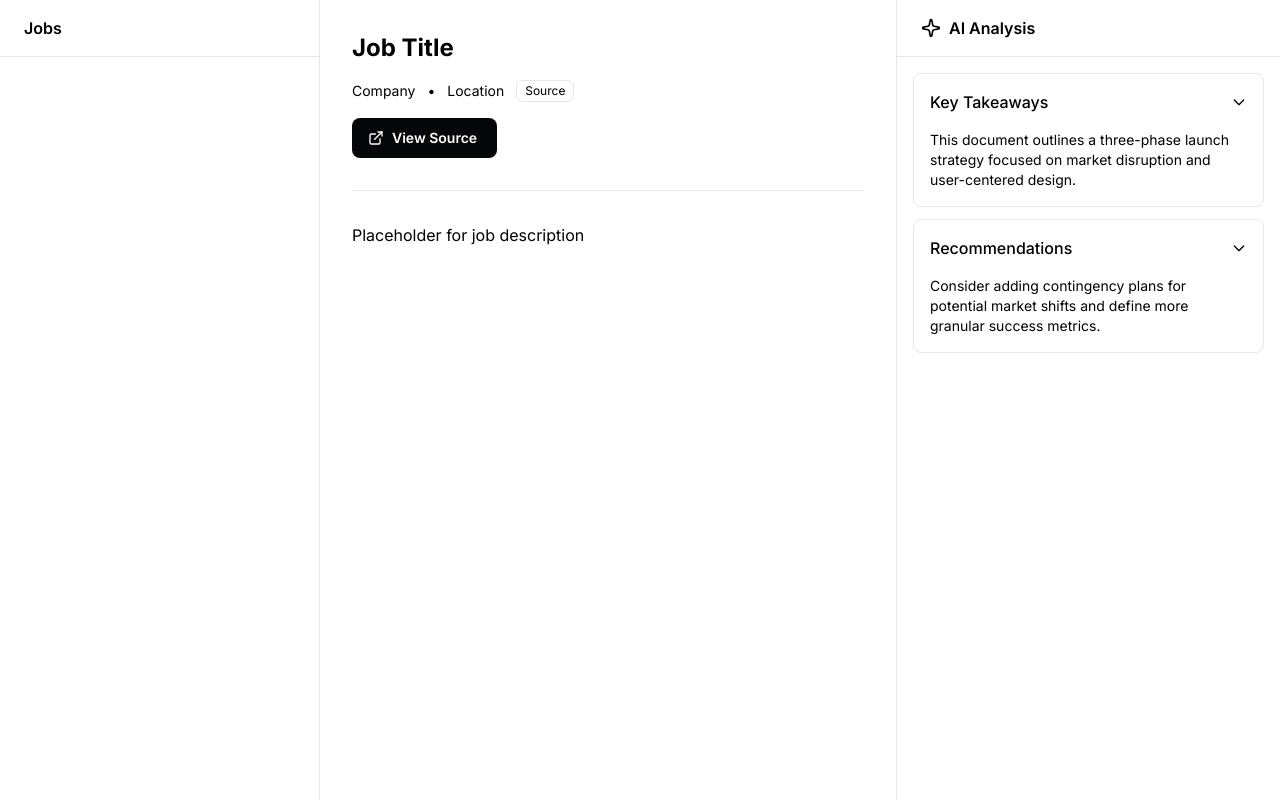
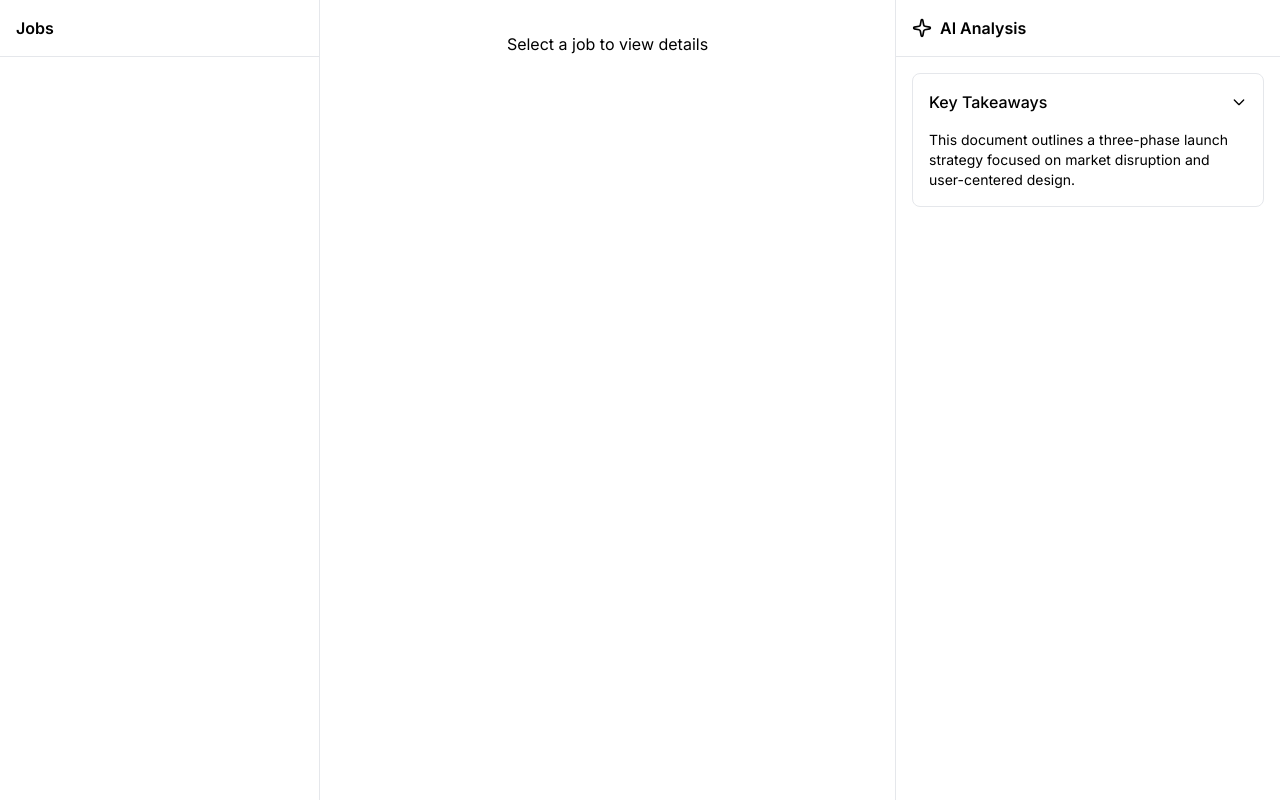
Before and after one commit to michaelkri/compass, a FastAPI app: page / in a window 1280 px wide. Run offline with FastAPI, Linux system fonts and the light colour scheme; data that the repository does not hold is empty; some libraries are stand-ins or nearby versions.

Commit message:
Improved design

```diff
--- a/app/templates/index.html
+++ b/app/templates/index.html
@@ -7,7 +7,9 @@
   <title>Vantage</title>
   <link rel="preconnect" href="https://fonts.googleapis.com">
   <link rel="preconnect" href="https://fonts.gstatic.com" crossorigin>
-  <link href="https://fonts.googleapis.com/css2?family=Inter:ital,opsz,wght@0,14..32,100..900;1,14..32,100..900&display=swap" rel="stylesheet">
+  <link
+    href="https://fonts.googleapis.com/css2?family=Inter:ital,opsz,wght@0,14..32,100..900;1,14..32,100..900&display=swap"
+    rel="stylesheet">
   <script src="https://cdn.tailwindcss.com"></script>
   <style>
     body {
@@ -62,45 +64,25 @@
   </style>
 </head>
 
-<body class="dark bg-background text-foreground">
-  <div class="flex h-screen flex-col">
-    <!-- <header class="border-border flex h-14 flex-shrink-0 items-center justify-between border-b bg-gradient-to-r from-slate-900 to-slate-800 px-6">
-        <div class="flex items-center gap-2">
-          <div class="rounded-lg bg-blue-500/10 p-1.5">
-            <svg xmlns="http://www.w3.org/2000/svg" width="24" height="24" viewBox="0 0 24 24" fill="none" stroke="currentColor" stroke-width="2" stroke-linecap="round" stroke-linejoin="round" class="lucide lucide-briefcase-icon lucide-briefcase h-5 w-5 text-blue-400">
-              <path d="M16 20V4a2 2 0 0 0-2-2h-4a2 2 0 0 0-2 2v16" />
-              <rect width="20" height="14" x="2" y="6" rx="2" />
-            </svg>
+
+
+
+<body>
+  <div class="flex h-screen">
+
+    <!-- Column 1 -->
+    <aside class="w-80 bg-white border-r border-gray-200 flex flex-col">
+      <div class="p-4 font-bold border-b border-gray-200">
+        <div class="text-foreground font-semibold">Jobs</div>
       </div>
-          <span class="text-white">Vantage</span>
-        </div>
-        <button class="rounded-md p-2 text-white hover:bg-white/10">
-          <svg xmlns="http://www.w3.org/2000/svg" viewBox="0 0 24 24" fill="none" stroke="currentColor" stroke-width="2" stroke-linecap="round" stroke-linejoin="round" class="lucide lucide-settings-icon lucide-settings h-5 w-5">
-            <path d="M9.671 4.136a2.34 2.34 0 0 1 4.659 0 2.34 2.34 0 0 0 3.319 1.915 2.34 2.34 0 0 1 2.33 4.033 2.34 2.34 0 0 0 0 3.831 2.34 2.34 0 0 1-2.33 4.033 2.34 2.34 0 0 0-3.319 1.915 2.34 2.34 0 0 1-4.659 0 2.34 2.34 0 0 0-3.32-1.915 2.34 2.34 0 0 1-2.33-4.033 2.34 2.34 0 0 0 0-3.831A2.34 2.34 0 0 1 6.35 6.051a2.34 2.34 0 0 0 3.319-1.915" />
-            <circle cx="12" cy="12" r="3" />
-          </svg>
-        </button>
-      </header> -->
-
-    <div class="flex flex-1">
-      <aside class="hidden md:block w-80 border-r border-border bg-card flex flex-col">
-        <div class="border-border flex flex-shrink-0 items-center justify-between border-b px-6 py-4">
-          <div class="text-foreground font-semibold">Jobs</div>
-          <!-- <button class="hover:bg-accent rounded-md p-2">
-              <svg xmlns="http://www.w3.org/2000/svg" viewBox="0 0 24 24" fill="none" stroke="currentColor" stroke-width="2" stroke-linecap="round" stroke-linejoin="round" class="lucide lucide-plus-icon lucide-plus h-4 w-4">
-                <path d="M5 12h14" />
-                <path d="M12 5v14" />
-              </svg>
-            </button> -->
-        </div>
-
-        <div class="flex-1 overflow-y-auto p-3">
+      <div class="overflow-y-auto p-3">
         {% for job in jobs %}
         <button
-            class="job-entry-button w-full text-left p-4 rounded-lg transition-colors hover:bg-accent border-b border-border" data-job-id="{{ job.id }}">
+          class="job-entry-button w-full text-left p-4 rounded-lg transition-colors hover:bg-accent border-b border-border"
+          data-job-id="{{ job.id }}">
           <div class="mb-3">
             <h3 class="font-bold text-foreground text-base leading-tight">
-                ({{ job.id }}) {{ job.title }}
+              {{ job.title }}
             </h3>
             <p class="text-sm text-muted-foreground">
               {{ job.company }}
@@ -117,9 +99,14 @@
       </div>
     </aside>
 
-      <main class="flex h-full flex-1 flex-col">
-        <div class="flex-1 overflow-y-auto p-8">
-          <div class="mx-auto max-w-3xl">
+    <!-- Column 2 -->
+    <main class="bg-white border-r border-gray-200 flex flex-col flex-1">
+      <div class="overflow-y-auto p-8">
+        <div id="job-details-placeholder" class="flex h-full flex-col items-center justify-center space-y-4">
+          <p class="text-muted-foreground">Select a job to view details</p>
+        </div>
+
+        <div id="job-details" class="hidden mx-auto max-w-3xl">
           <div class="border-border mb-8 border-b pb-6">
             <div class="mb-4 flex items-start justify-between gap-4">
               <h1 class="job-title text-foreground flex-1 text-2xl font-bold">Job Title</h1>
@@ -130,8 +117,15 @@
               <div class="job-location flex items-center gap-1.5"><span>Location</span></div>
               <span class="job-source border-border rounded-md border px-2 py-0.5 text-xs">Source</span>
             </div>
-              <a target="_blank" rel="noopener noreferrer" href="#" class="job-url-button text-white bg-[#050708] hover:bg-[#050708]/90 focus:ring-4 focus:outline-none focus:ring-[#050708]/50 font-medium rounded-lg text-sm px-5 py-2.5 text-center inline-flex items-center dark:focus:ring-[#050708]/50 dark:hover:bg-[#050708]/30 me-2 mb-2">
-                <svg xmlns="http://www.w3.org/2000/svg" viewBox="0 0 24 24" fill="none" stroke="currentColor" stroke-width="2" stroke-linecap="round" stroke-linejoin="round" class="w-4 h-4 me-2 -ms-1 lucide lucide-external-link-icon lucide-external-link"><path d="M15 3h6v6"/><path d="M10 14 21 3"/><path d="M18 13v6a2 2 0 0 1-2 2H5a2 2 0 0 1-2-2V8a2 2 0 0 1 2-2h6"/></svg>
+            <a target="_blank" rel="noopener noreferrer" href="#"
+              class="job-url-button text-white bg-[#050708] hover:bg-[#050708]/90 focus:ring-4 focus:outline-none focus:ring-[#050708]/50 font-medium rounded-lg text-sm px-5 py-2.5 text-center inline-flex items-center dark:focus:ring-[#050708]/50 dark:hover:bg-[#050708]/30 me-2 mb-2">
+              <svg xmlns="http://www.w3.org/2000/svg" viewBox="0 0 24 24" fill="none" stroke="currentColor"
+                stroke-width="2" stroke-linecap="round" stroke-linejoin="round"
+                class="w-4 h-4 me-2 -ms-1 lucide lucide-external-link-icon lucide-external-link">
+                <path d="M15 3h6v6" />
+                <path d="M10 14 21 3" />
+                <path d="M18 13v6a2 2 0 0 1-2 2H5a2 2 0 0 1-2-2V8a2 2 0 0 1 2-2h6" />
+              </svg>
               <span class="font-semibold">View Source</span>
             </a>
           </div>
@@ -142,8 +136,9 @@
       </div>
     </main>
 
-      <aside class="border-border bg-card flex hidden h-full w-96 flex-col border-l lg:block">
-        <div class="border-border flex flex-shrink-0 items-center gap-2 border-b px-6 py-4">
+    <!-- Column 3 -->
+    <aside class="w-96 bg-white flex flex-col">
+      <div class="p-4 font-bold border-b border-gray-200 flex flex-shrink-0 items-center gap-2">
         <svg xmlns="http://www.w3.org/2000/svg" viewBox="0 0 24 24" fill="none" stroke="currentColor" stroke-width="2"
           stroke-linecap="round" stroke-linejoin="round"
           class="lucide lucide-sparkle-icon lucide-sparkle text-primary h-5 w-5">
@@ -152,7 +147,7 @@
         </svg>
         <div class="text-foreground font-semibold">AI Analysis</div>
       </div>
-        <div class="flex-1 space-y-3 overflow-y-auto p-4">
+      <div class="overflow-y-auto p-4 space-y-3">
         <div class="border-border bg-background/50 rounded-lg border">
           <h3 class="flex cursor-pointer items-center justify-between p-4 font-medium">
             <span>Key Takeaways</span><svg xmlns="http://www.w3.org/2000/svg" class="h-4 w-4" fill="none"
@@ -163,19 +158,8 @@
           <div class="text-muted-foreground px-4 pb-4 text-sm">This document outlines a three-phase launch strategy
             focused on market disruption and user-centered design.</div>
         </div>
-          <div class="border-border bg-background/50 rounded-lg border">
-            <h3 class="flex cursor-pointer items-center justify-between p-4 font-medium">
-              <span>Recommendations</span><svg xmlns="http://www.w3.org/2000/svg" class="h-4 w-4" fill="none"
-                viewBox="0 0 24 24" stroke="currentColor" stroke-width="2">
-                <path stroke-linecap="round" stroke-linejoin="round" d="m19 9-7 7-7-7"></path>
-              </svg>
-            </h3>
-            <div class="text-muted-foreground px-4 pb-4 text-sm">Consider adding contingency plans for potential market
-              shifts and define more granular success metrics.</div>
-          </div>
       </div>
     </aside>
-    </div>
   </div>
 
   <script>
@@ -195,6 +179,9 @@
             document.querySelector('main .job-source').textContent = data.source;
             document.querySelector('main .job-description').innerHTML = data.description;
             document.querySelector('main .job-url-button').setAttribute('href', data.url);
+
+            document.getElementById('job-details').classList.remove('hidden');
+            document.getElementById('job-details-placeholder').classList.add('hidden');
           })
           .catch(error => console.error('Error fetching job details:', error));
       });
```
Lines whose indentation alone changed are shown as unchanged.
